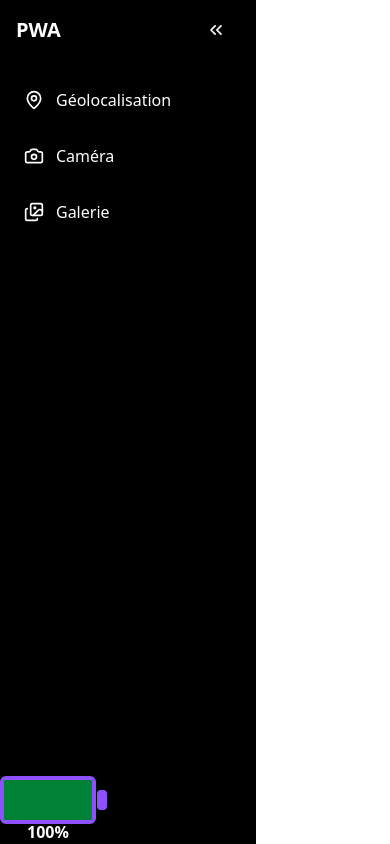
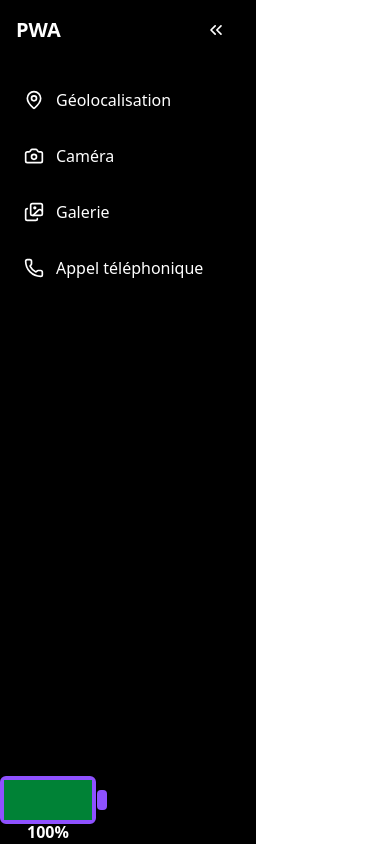
Before and after one commit to mrtbgau/PWA, a Vue app: page / in a window 390 px wide. Built offline with nearby package versions, Linux system fonts and the light colour scheme.

Commit message:
🚚 Add phone call route

```diff
--- a/src/router/index.ts
+++ b/src/router/index.ts
@@ -1,6 +1,7 @@
 import { createRouter, createWebHistory } from "vue-router";
 
-import { Camera, Images, MapPin } from "lucide-vue-next";
+import { Camera, Images, MapPin, Phone } from "lucide-vue-next";
+import Call from "../components/Call.vue";
 import TheCamera from "../components/camera/TheCamera.vue";
 import TheGallery from "../components/camera/TheGallery.vue";
 import Map from "../views/Map.vue";
@@ -21,6 +22,11 @@ const routes = [
     component: TheGallery,
     meta: { label: "Galerie", icon: Images },
   },
+  {
+    path: "/phone-call",
+    component: Call,
+    meta: { label: "Appel téléphonique", icon: Phone },
+  },
 ];
 
 const router = createRouter({
```
